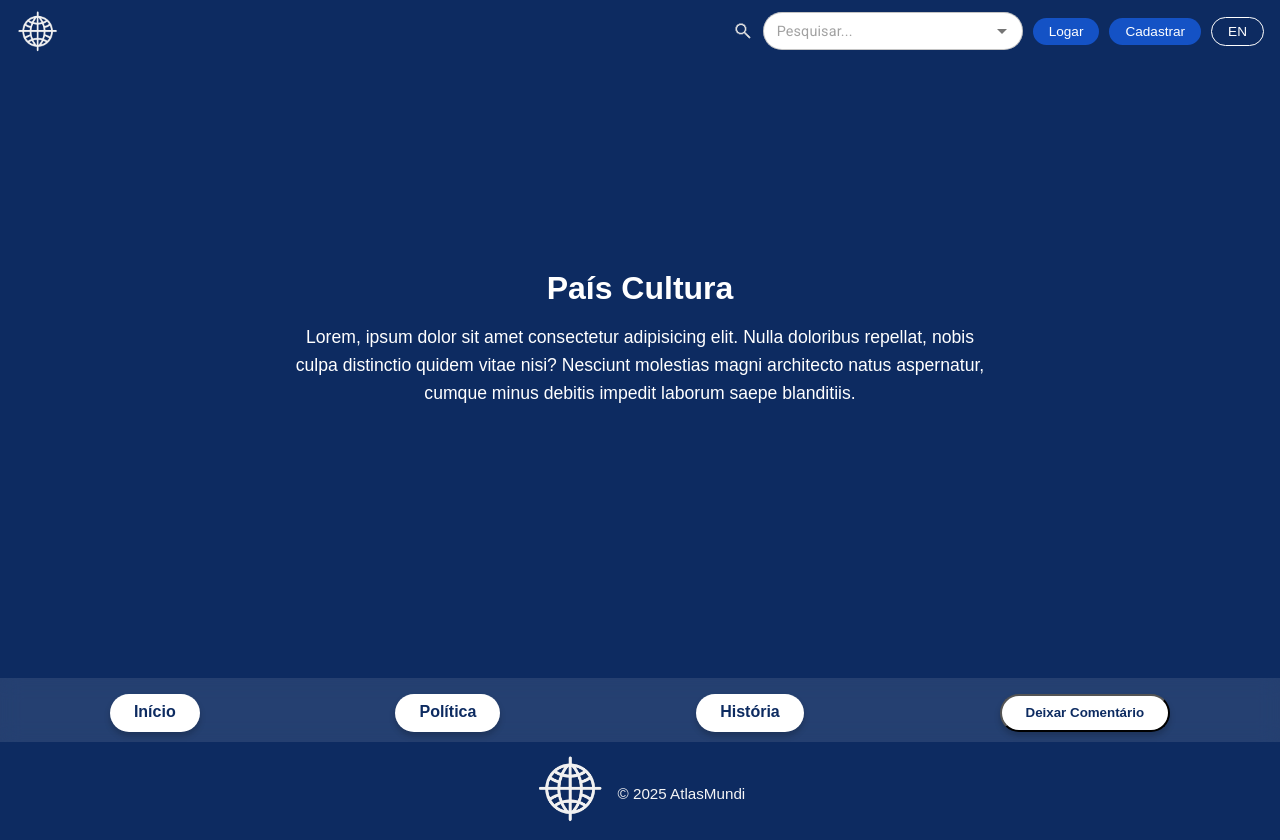
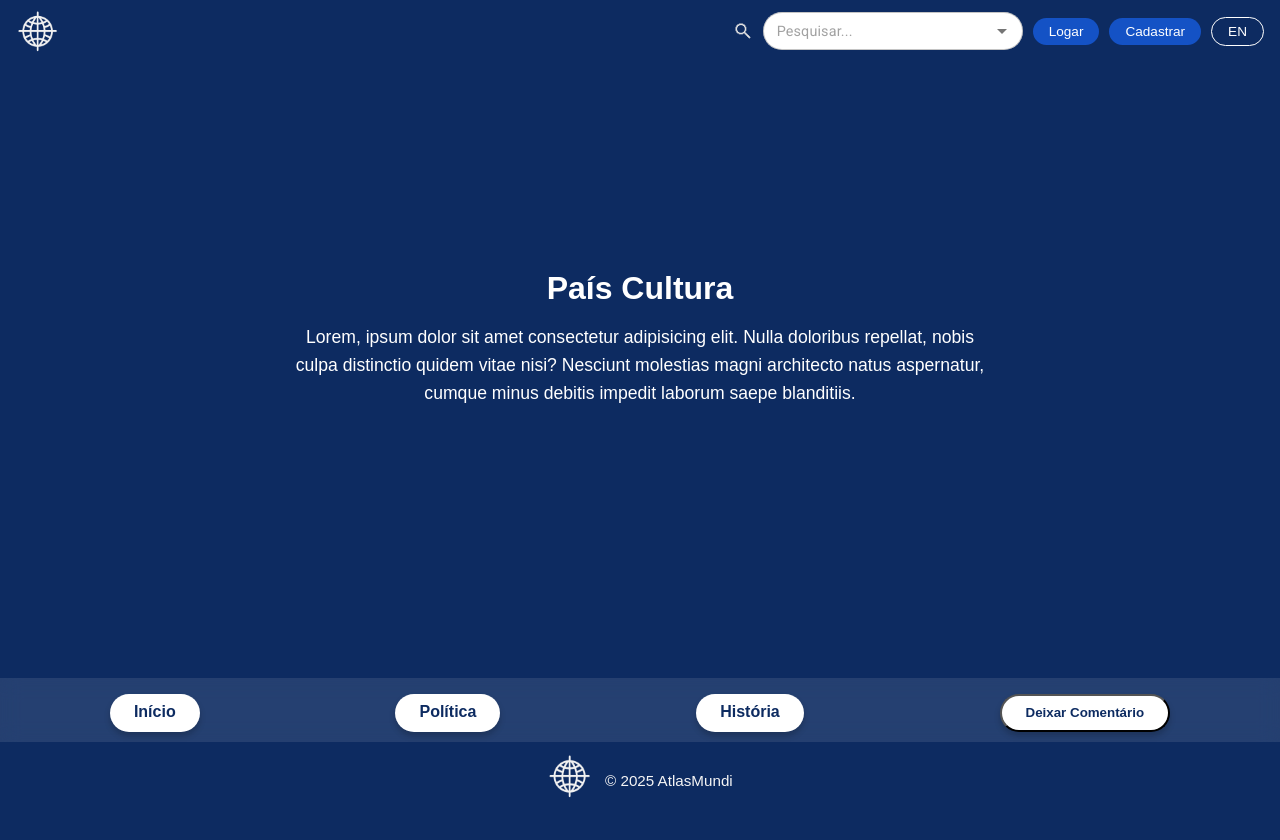
Before and after one commit to luis-henrique-santarem/FrontEndPI, a React (Vite) app in the folder AtlasMundi/meu-projeto-react/: page /cultura in a window 1280 px wide. After the commit the page ends 815 px from the top, so only its background shows below. Built offline with nearby package versions, Linux system fonts and the light colour scheme.

Commit message:
style: foi arrumado os espaçamentos novamente

```diff
--- a/AtlasMundi/meu-projeto-react/src/App.css
+++ b/AtlasMundi/meu-projeto-react/src/App.css
@@ -1,13 +1,11 @@
-/* Reset global */
+
 * {
   box-sizing: border-box;
   margin: 0;
   padding: 0;
 }
 
-html,
-body,
-#root {
+html,body,#root {
   height: 100%;
   width: 100%;
   font-family: "Poppins", sans-serif;
@@ -18,7 +16,6 @@ body {
   display: flex;
   flex-direction: column;
   height: 100vh;
-  /* garante que o footer fique visível sem corte */
   overflow: hidden;
 }
 
@@ -27,11 +24,9 @@ body {
   display: flex;
   width: 100%;
   height: calc(100vh - 110px);
-  /* desconta altura média do header + footer */
   background-color: #aad3df;
 }
 
-/* Leaflet ajusta automaticamente o espaço disponível */
 .leaflet-container {
   flex: 1;
   width: 100%;
@@ -41,7 +36,6 @@ body {
   z-index: 1;
 }
 
-/* ========== POPUPS ========== */
 .popup-content {
   text-align: center;
   display: flex;
@@ -92,17 +86,6 @@ body {
   width: 100%;
 }
 
-.footer .logo img {
-  width: 70px;
-  height: auto;
-  border-radius: 6px;
-  transition: transform 0.3s ease;
-}
-
-.footer .logo img:hover {
-  transform: scale(1.05);
-}
-
 .footer-text {
   font-size: 0.95rem;
   color: #f5f5f5;
--- a/AtlasMundi/meu-projeto-react/src/components/Footer.css
+++ b/AtlasMundi/meu-projeto-react/src/components/Footer.css
@@ -24,17 +24,11 @@
   max-width: 1200px;
 }
 
-
-.footer .logo img {
+ .logo img {
   width: 45px;
   height: auto;
   border-radius: 2px;
   transition: transform 0.3s ease, filter 0.3s ease;
-}
-
-.footer .logo img:hover {
-  transform: scale(1.05);
-  filter: brightness(1.1);
 }
 
 .footer-text {
```
